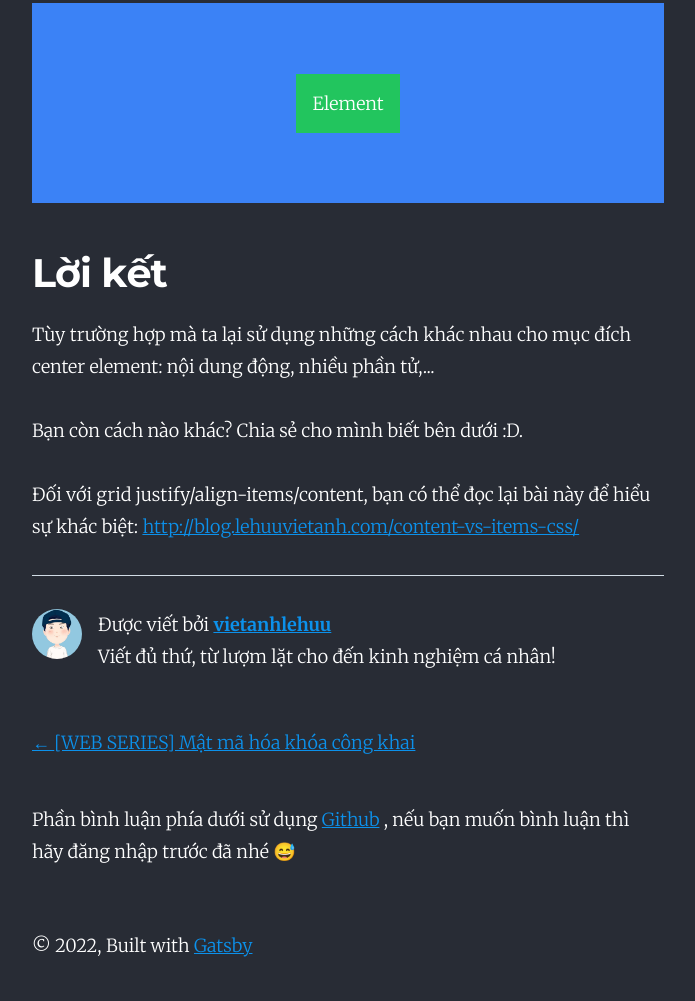
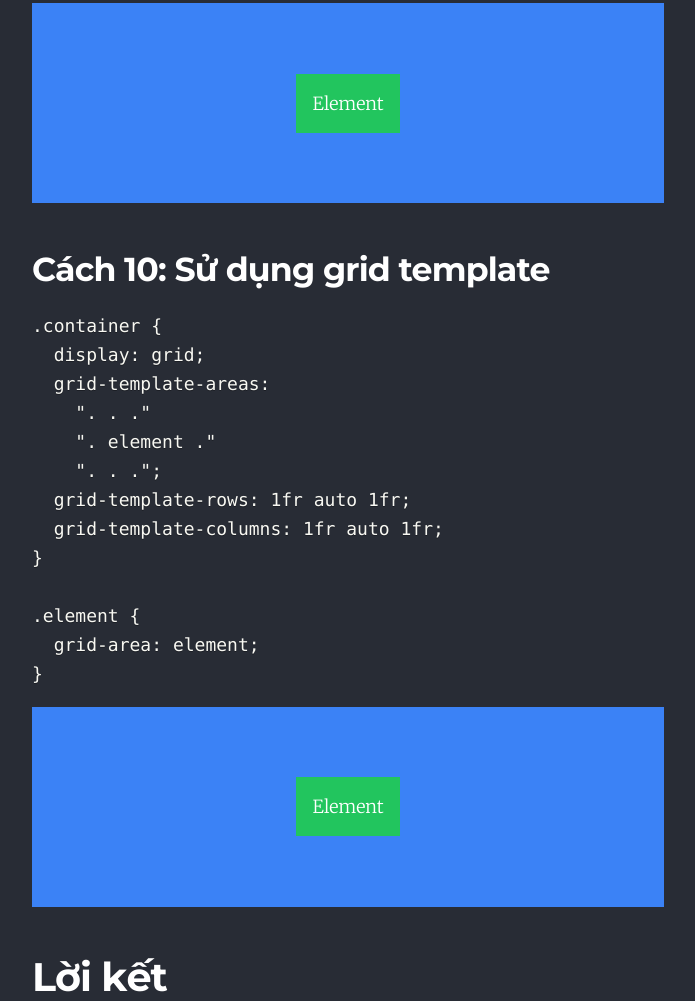
Before and after one commit to vietanhlehuu/blog, a Gatsby site: page /center-a-div/ in a window 1280 px wide. Shown: the part 8021-9022 px from the top of the page, without its empty margins (292-987 px from the left). Built offline with nearby package versions, Linux system fonts and the light colour scheme; Gatsby itself is replaced by a stand-in of ours; some packages are replaced by stand-ins of ours; code samples lack their colours.

Commit message:
update post

````diff
--- a/content/blog/center-a-div/index.md
+++ b/content/blog/center-a-div/index.md
@@ -233,6 +233,30 @@ Test:
   </div>
 </div>
 
+## Cách 10: Sử dụng grid template
+
+```css
+.container {
+  display: grid;
+  grid-template-areas:
+    ". . ."
+    ". element ."
+    ". . .";
+  grid-template-rows: 1fr auto 1fr;
+  grid-template-columns: 1fr auto 1fr;
+}
+
+.element {
+  grid-area: element;
+}
+```
+
+<div class="p-4 mb-10 w-full bg-blue-500 h-[200px] grid grid-cols-[1fr_auto_1fr] grid-rows-[1fr_auto_1fr]" style="grid-template-areas: '. . .'
+    '. element .'
+    '. . .'">
+  <div class="p-4 bg-green-500" style="grid-area: element;">Element</div>
+</div>
+
 # Lời kết
 
 Tùy trường hợp mà ta lại sử dụng những cách khác nhau cho mục đích center element: nội dung động, nhiều phần tử,...
````
